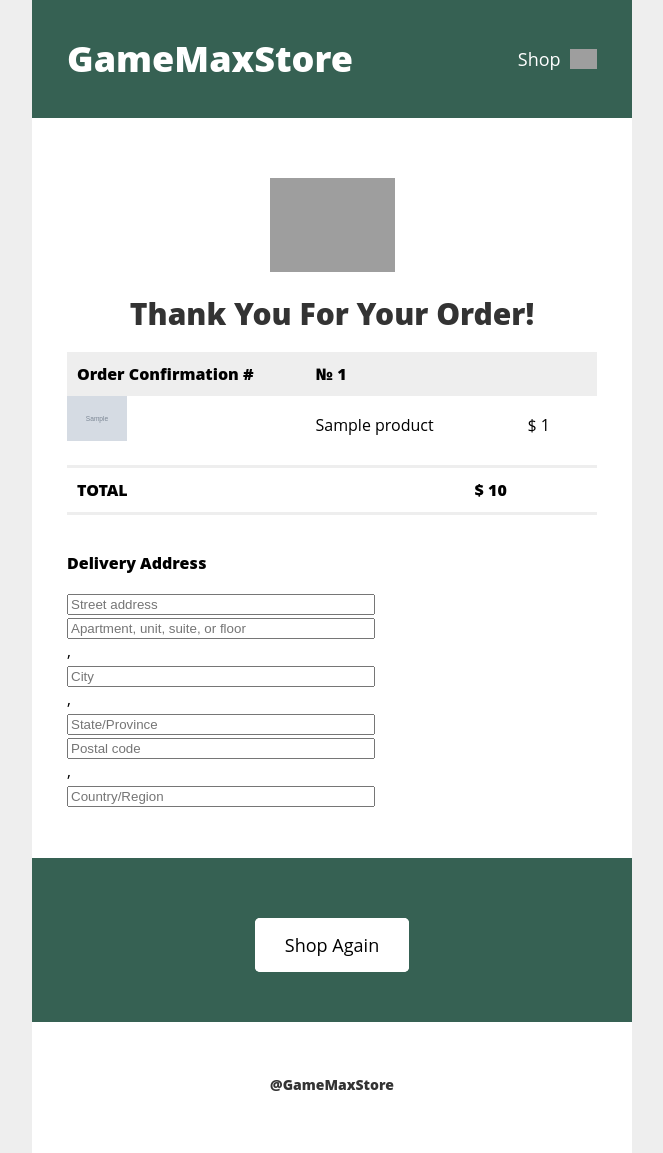
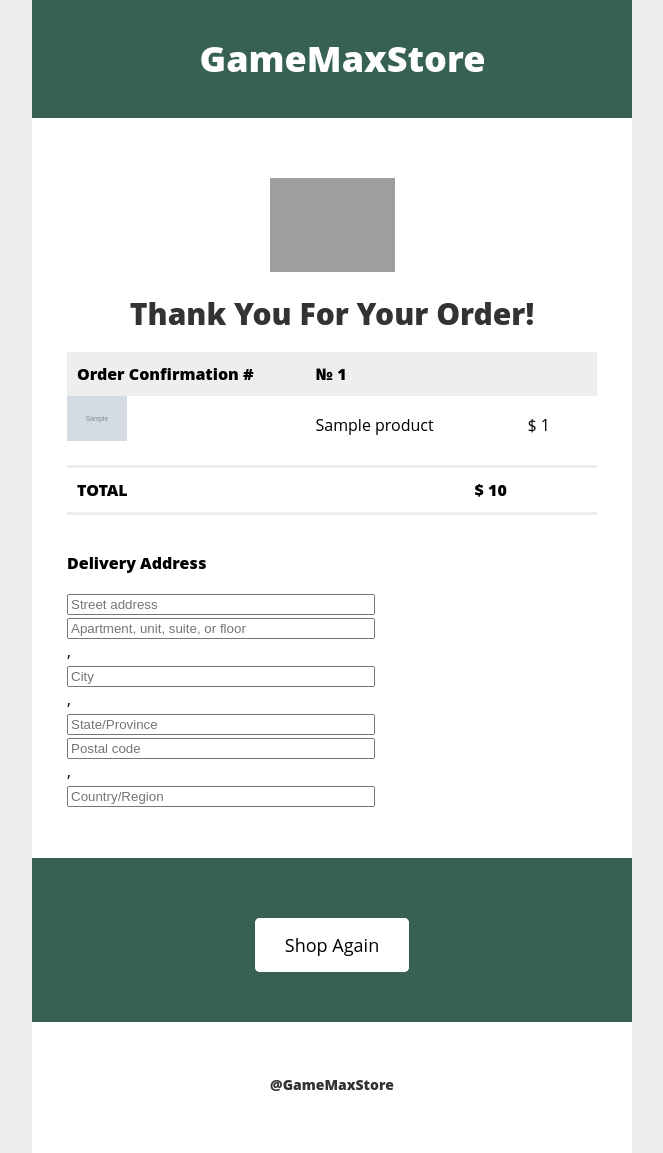
Before and after one commit to SkAndres/GameMaxStore, a Django app: template orders/templates/email_template.html in a window 1280 px wide. Shown: the whole page, without its empty margins (308-971 px from the left). Run offline with Django 4.2, Linux system fonts and the light colour scheme; tables that the repository leaves empty hold one stand-in row (values such as "Sample post"); the template is opened without the code that fills it: values that come from a table or form of the project are taken from there, most other values are stand-ins (such as "Sample title", 1, 10 or a date in 2020); grey boxes marked "Sample" are stand-in pictures; parts of the project's set-up code (start-up, migrations or seed data) failed here and were passed over; grey boxes are pictures that could not be loaded.

Commit message:
bug fix (fixed bug with email template)

```diff
--- a/orders/templates/email_template.html
+++ b/orders/templates/email_template.html
@@ -60,24 +60,6 @@ For what reason would it be advisable for me to think about business content? Th
                     </table>
                 </div>
 
-                <div style="display:inline-block; max-width:50%; min-width:100px; vertical-align:top; width:100%;" class="mobile-hide">
-                    <table align="left" border="0" cellpadding="0" cellspacing="0" width="100%" style="max-width:300px;">
-                        <tr>
-                            <td align="right" valign="top" style="font-family: Open Sans, Helvetica, Arial, sans-serif; font-size: 48px; font-weight: 400; line-height: 48px;">
-                                <table cellspacing="0" cellpadding="0" border="0" align="right">
-                                    <tr>
-                                        <td style="font-family: Open Sans, Helvetica, Arial, sans-serif; font-size: 18px; font-weight: 400;">
-                                            <p style="font-size: 18px; font-weight: 400; margin: 0; color: #ffffff;"><a href="https://gamemaxstore.herokuapp.com/" target="_blank" style="color: #ffffff; text-decoration: none;">Shop &nbsp;</a></p>
-                                        </td>
-                                        <td style="font-family: Open Sans, Helvetica, Arial, sans-serif; font-size: 18px; font-weight: 400; line-height: 24px;">
-                                            <a href="https://gamemaxstore.herokuapp.com/" target="_blank" style="color: #ffffff; text-decoration: none;"><img src="https://img.icons8.com/color/48/000000/small-business.png" width="27" height="23" style="display: block; border: 0px;"/></a>
-                                        </td>
-                                    </tr>
-                                </table>
-                            </td>
-                        </tr>
-                    </table>
-                </div>
                 </td>
             </tr>
             <tr>
@@ -100,7 +82,7 @@ For what reason would it be advisable for me to think about business content? Th
                                         Order Confirmation #
                                     </td>
                                     <td width="40%" align="left" bgcolor="#eeeeee" style="font-family: Open Sans, Helvetica, Arial, sans-serif; font-size: 16px; font-weight: 800; line-height: 24px; padding: 10px;">
-                                        № {{order.id}}
+                                        № {{order_id}}
                                     </td>
                                     <td width="15%" align="left" bgcolor="#eeeeee" style="font-family: Open Sans, Helvetica, Arial, sans-serif; font-size: 16px; font-weight: 800; line-height: 24px; padding: 10px;">
                                     </td>
```
